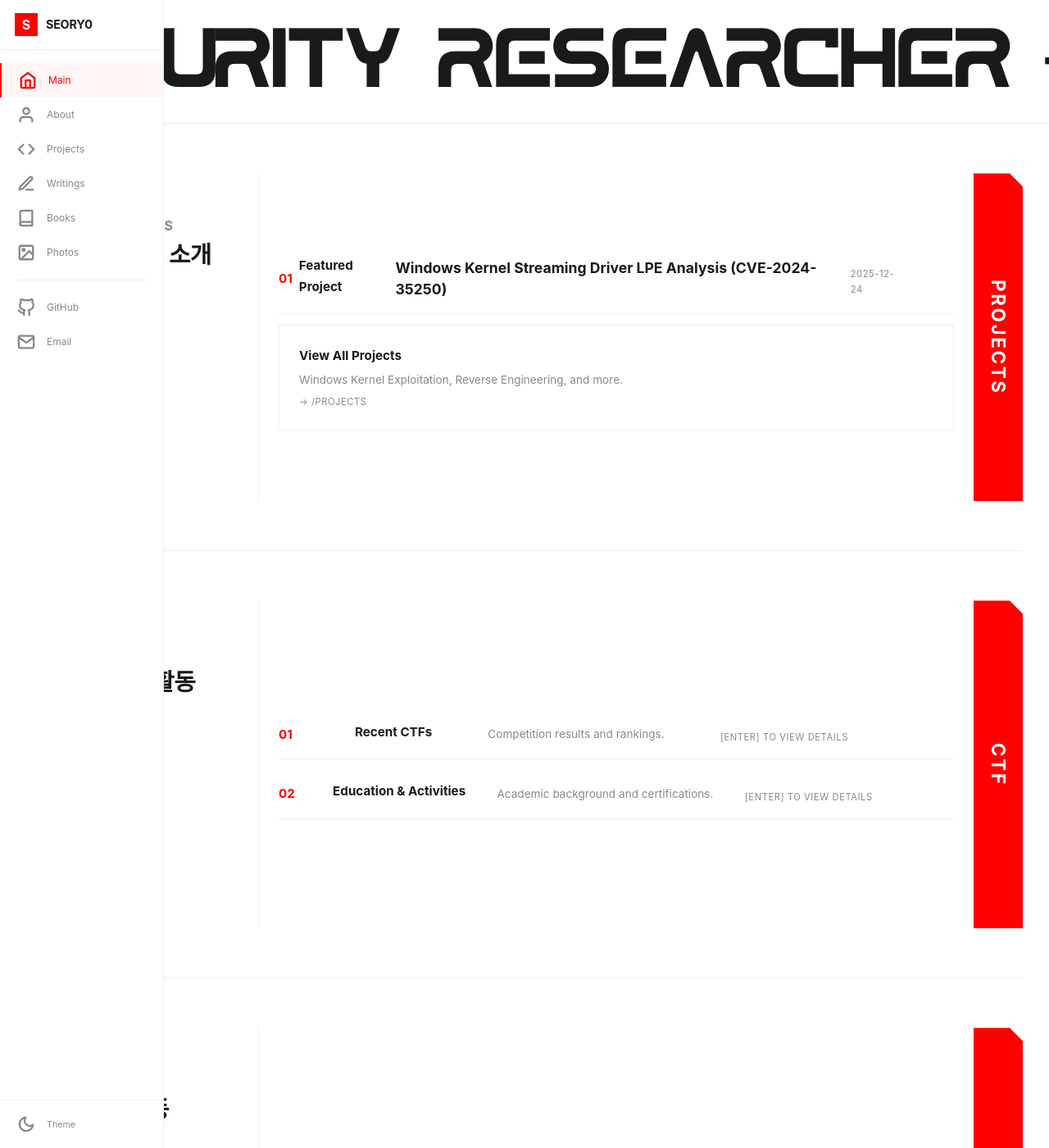
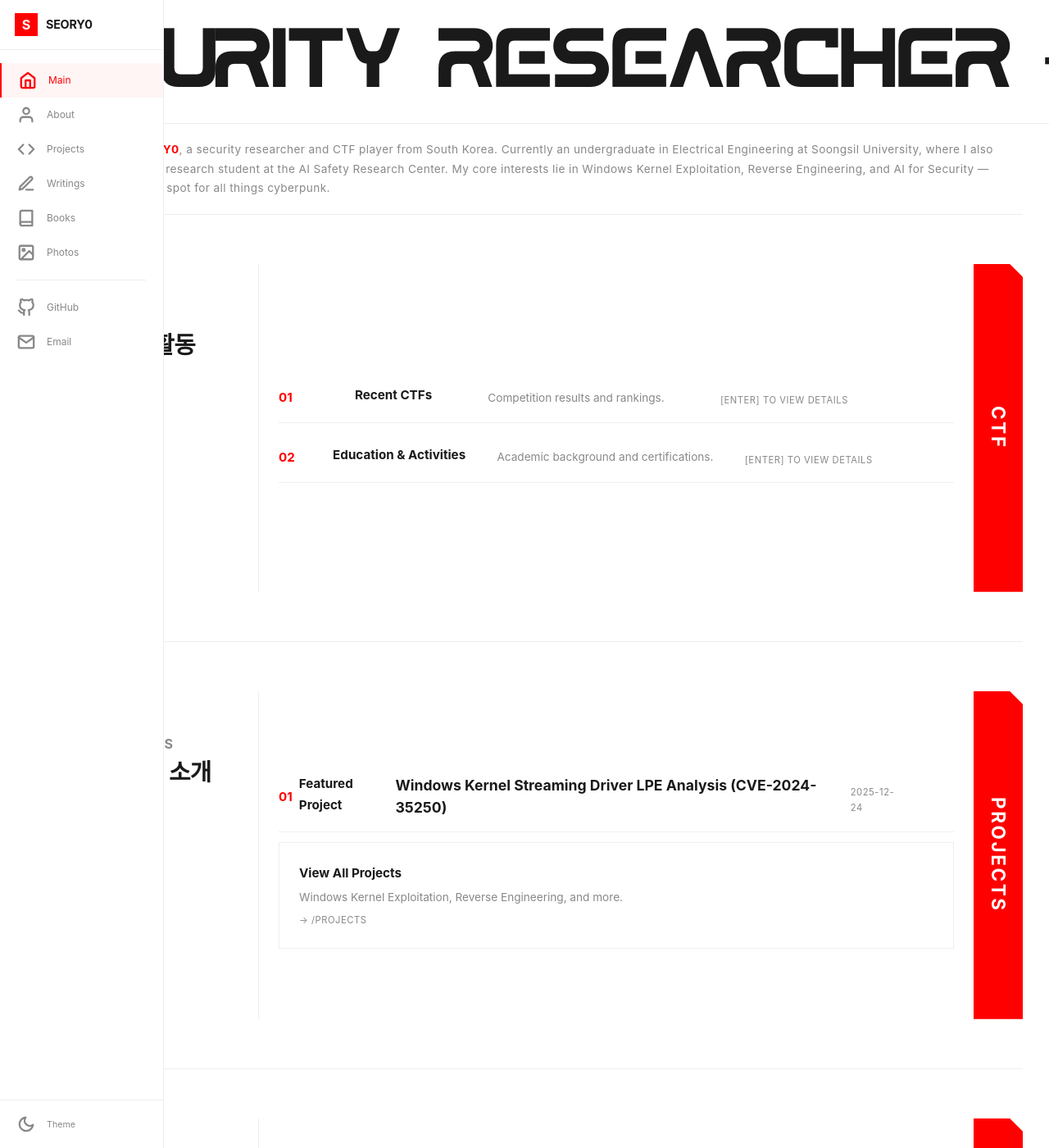
Before and after one commit to SEORY0/SEORY0.github.io, a Jekyll site: the page built from index.html, in a window 1280 px wide and 1400 px high. Shown: the whole window at 82% size. Built offline with Jekyll 4.4.1, drawn with Linux system fonts in a browser that asks for light colours; some web fonts are replaced.

Commit message:
feat: add intro strip, reorder homepage sections, and add Meditations book
- Add intro strip below marquee with self-introduction text
- Move CTF & Activities section to top (01/03), Projects to 02/03
- Add Marcus Aurelius' Meditations to book list as currently reading

```diff
--- a/_layouts/home.html
+++ b/_layouts/home.html
@@ -19,14 +19,52 @@ layout: compress
       </div>
     </div>
 
-    <!-- Section 1: Projects -->
+    <!-- Intro Strip -->
+    <div class="intro-strip">
+      <p>I am <strong>SEORY0</strong>, a security researcher and CTF player from South Korea. Currently an undergraduate in Electrical Engineering at Soongsil University, where I also serve as a research student at the AI Safety Research Center. My core interests lie in Windows Kernel Exploitation, Reverse Engineering, and AI for Security &mdash; with a soft spot for all things cyberpunk.</p>
+    </div>
+
+    <!-- Section 1: CTF & Activities -->
+    <section class="ef-section" id="sec-ctf">
+      <div class="ef-section-inner">
+        <div class="ef-meta">
+          <span class="ef-section-badge">&#9661; SEORY0</span>
+          <h2 class="ef-section-label"><span class="ef-label-arrow">&#8811;</span> CTF</h2>
+          <p class="ef-section-title">대회 및 활동</p>
+          <span class="ef-section-indicator">01 / 03</span>
+        </div>
+        <div class="ef-showcase">
+          <div class="ef-showcase-card cyber-trigger" id="trigger-ctfs"
+               data-cyber-title="RECENT_CTFS"
+               data-cyber-content="content-ctfs"
+               onclick="openCyberWindow('trigger-ctfs')">
+            <h3>Recent CTFs</h3>
+            <p>Competition results and rankings.</p>
+            <div class="ef-card-meta">[ENTER] to view details</div>
+          </div>
+          <div class="ef-showcase-card cyber-trigger" id="trigger-edu"
+               data-cyber-title="EDUCATION"
+               data-cyber-content="content-edu"
+               onclick="openCyberWindow('trigger-edu')">
+            <h3>Education & Activities</h3>
+            <p>Academic background and certifications.</p>
+            <div class="ef-card-meta">[ENTER] to view details</div>
+          </div>
+        </div>
+        <div class="ef-section-bar">
+          <span class="ef-bar-text">CTF</span>
+        </div>
+      </div>
+    </section>
+
+    <!-- Section 2: Projects -->
     <section class="ef-section" id="sec-projects">
       <div class="ef-section-inner">
         <div class="ef-meta">
           <span class="ef-section-badge">&#9661; SEORY0</span>
           <h2 class="ef-section-label"><span class="ef-label-arrow">&#8811;</span> PROJECTS</h2>
           <p class="ef-section-title">프로젝트 소개</p>
-          <span class="ef-section-indicator">01 / 03</span>
+          <span class="ef-section-indicator">02 / 03</span>
         </div>
         <div class="ef-showcase">
           <div class="ef-showcase-card cyber-trigger featured-highlight" id="trigger-featured"
@@ -50,39 +88,6 @@ layout: compress
         </div>
         <div class="ef-section-bar">
           <span class="ef-bar-text">PROJECTS</span>
-        </div>
-      </div>
-    </section>
-
-    <!-- Section 2: CTF & Activities -->
-    <section class="ef-section" id="sec-ctf">
-      <div class="ef-section-inner">
-        <div class="ef-meta">
-          <span class="ef-section-badge">&#9661; SEORY0</span>
-          <h2 class="ef-section-label"><span class="ef-label-arrow">&#8811;</span> CTF</h2>
-          <p class="ef-section-title">대회 및 활동</p>
-          <span class="ef-section-indicator">02 / 03</span>
-        </div>
-        <div class="ef-showcase">
-          <div class="ef-showcase-card cyber-trigger" id="trigger-ctfs"
-               data-cyber-title="RECENT_CTFS"
-               data-cyber-content="content-ctfs"
-               onclick="openCyberWindow('trigger-ctfs')">
-            <h3>Recent CTFs</h3>
-            <p>Competition results and rankings.</p>
-            <div class="ef-card-meta">[ENTER] to view details</div>
-          </div>
-          <div class="ef-showcase-card cyber-trigger" id="trigger-edu"
-               data-cyber-title="EDUCATION"
-               data-cyber-content="content-edu"
-               onclick="openCyberWindow('trigger-edu')">
-            <h3>Education & Activities</h3>
-            <p>Academic background and certifications.</p>
-            <div class="ef-card-meta">[ENTER] to view details</div>
-          </div>
-        </div>
-        <div class="ef-section-bar">
-          <span class="ef-bar-text">CTF</span>
         </div>
       </div>
     </section>
--- a/_sass/_main.scss
+++ b/_sass/_main.scss
@@ -475,6 +475,19 @@ ul { list-style: none; padding: 0; margin: 0; }
 @keyframes marqueeScroll {
   0% { transform: translateX(0); }
   100% { transform: translateX(-50%); }
+}
+
+/* Intro Strip */
+.intro-strip {
+  padding: 20px 32px;
+  border-bottom: 1px solid var(--border);
+  font-family: var(--font-body);
+  font-size: 0.85rem;
+  color: var(--text-muted);
+  letter-spacing: 0.03em;
+
+  p { margin: 0; }
+  strong { color: var(--accent); font-weight: 700; }
 }
 
 /* Endfield Section */
```
Also changed, not shown: _books/meditations.md (added, +9 -0 lines), assets/images/books/meditations.jpg (added).
